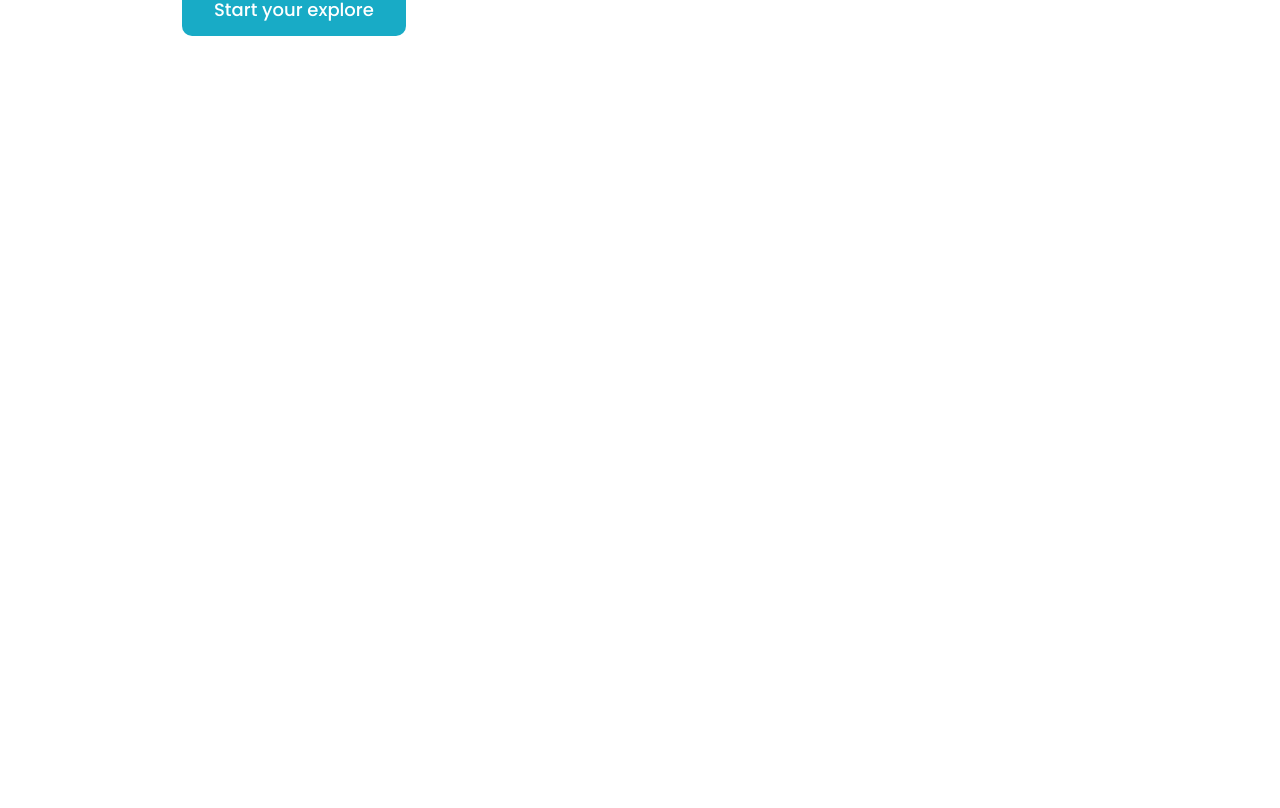
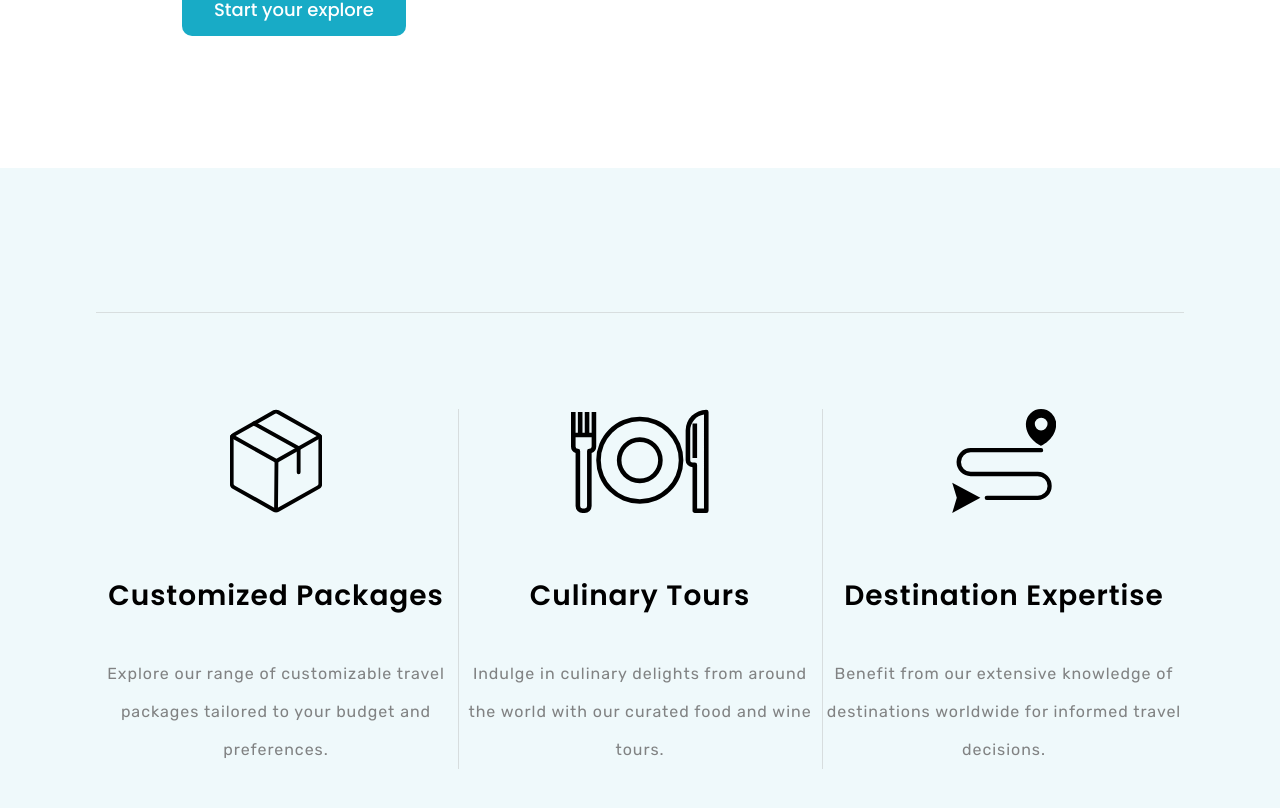
Before and after one commit to diegovilhalva/go-travel, a React (Vite) app: page / in a window 1280 px wide. Shown: the part 1978-2786 px from the top of the page. Before the commit the page ends 2146 px from the top, so only its background shows below. Built offline with nearby package versions, Linux system fonts and the light colour scheme.

Commit message:
sevices section created

```diff
--- a/src/App.tsx
+++ b/src/App.tsx
@@ -3,6 +3,7 @@
 import Main from "./components/Main";
 import Navigation from "./components/Navigation/Navigation";
 import Page from "./components/Page";
+import Services from "./components/Services/Services";
 import Steps from "./components/Steps/Steps";
 
 function App() {
@@ -14,6 +15,7 @@
     </Header>
     <Main>
       <Steps/>
+      <Services/>
     </Main>
   </Page>);
 }
--- a/src/components/Main.tsx
+++ b/src/components/Main.tsx
@@ -1,7 +1,7 @@
 import { ReactElement } from "react"
 
 interface MainProps {
-    children:ReactElement
+    children:ReactElement[]
 }
 const Main = ({children}:MainProps) => {
   return (
--- /dev/null
+++ b/src/components/Services/Service.tsx
@@ -0,0 +1,19 @@
+import {type Service } from "../../utils/contentTypes"
+
+interface ServiceProps {
+    service:Service
+}
+
+const Service = ({service}:ServiceProps) => {
+  return (
+    <li className="h-90 flex flex-col justify-between max-w-90 " key={service.id}>
+        <service.Icon className="h-26 place-self-center" />
+        <div className="text-center">
+            <h3 className="tracking-6 mb-9.5 text-[1.75rem]/10.5 font-semibold text-nowrap ">{service.heading}</h3>
+            <p className="text-grey-900/85 tracking-6 font-rubik text-base/9.5">{service.description}</p>
+        </div>
+    </li>
+  )
+}
+
+export default Service
--- /dev/null
+++ b/src/components/Services/Services.tsx
@@ -0,0 +1,23 @@
+import Service from "./Service"
+import { type Service as IService } from "../../utils/contentTypes";
+import { services } from "../../utils/content";
+const customazedPackages:IService = services.at(0)!;
+const culinaryTours:IService = services.at(1)!;
+const destinationExprestise: IService = services.at(2)!;
+
+
+const Services = () => {
+    return (
+        <section className="bg-primary-100 px-24 py-36">
+            <ul className="border-grey-500/40 m-auto flex max-w-389 justify-between border-y-1 py-24">
+                <Service service={customazedPackages} />
+                <li className="bg-grey-500/40 block w-0.25 self-stretch" aria-label="a grey divider" />
+                <Service service={culinaryTours} />
+                 <li className="bg-grey-500/40 block w-0.25 self-stretch" aria-label="a grey divider" />
+                <Service service={destinationExprestise} />
+            </ul>
+        </section>
+    )
+}
+
+export default Services
```
